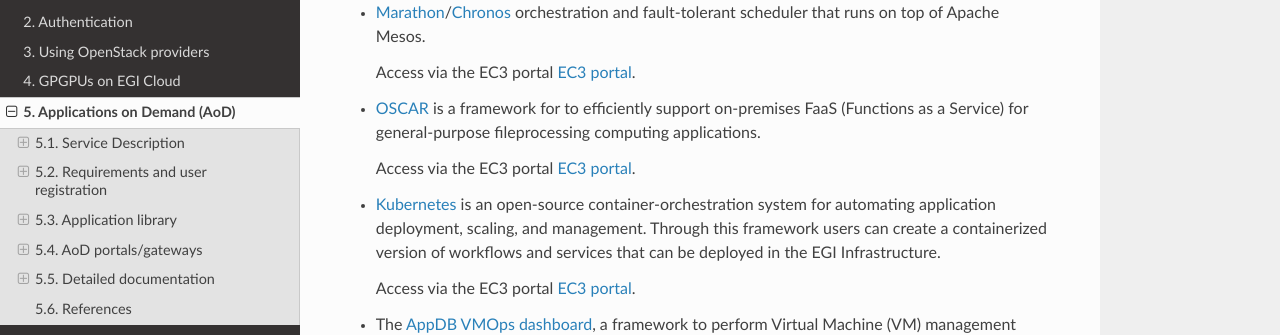
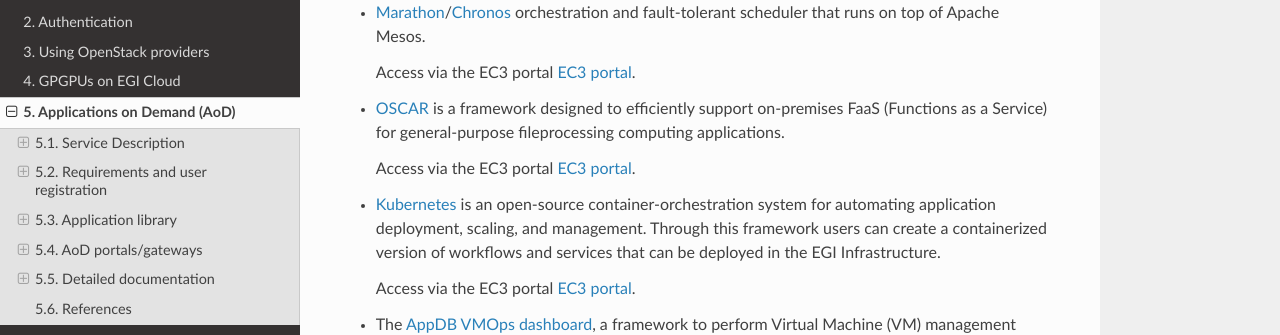
Before and after one commit to EGI-Federation/fedcloud-documentation, a Sphinx documentation site: the page built from source/aod.rst, in a window 1280 px wide and 900 px high, scrolled down 3585 px. Shown: the part 159-494 px from the top of the window. Built offline with Sphinx 7.4.7 and the Read the Docs theme 2.0.0, drawn with Linux system fonts in a browser that asks for light colours.

Commit message:
Update source/aod.rst
Co-Authored-By: Baptiste Grenier <baptiste@bapt.name>

```diff
--- a/source/aod.rst
+++ b/source/aod.rst
@@ -218,7 +218,7 @@
 
   Access via the EC3 portal `EC3 portal`_.
 
-* `OSCAR <https://o-scar.readthedocs.io/>`_ is a framework for to efficiently
+* `OSCAR <https://o-scar.readthedocs.io/>`_ is a framework designed to efficiently
   support on-premises FaaS (Functions as a Service) for general-purpose
   fileprocessing computing applications.
 
```
